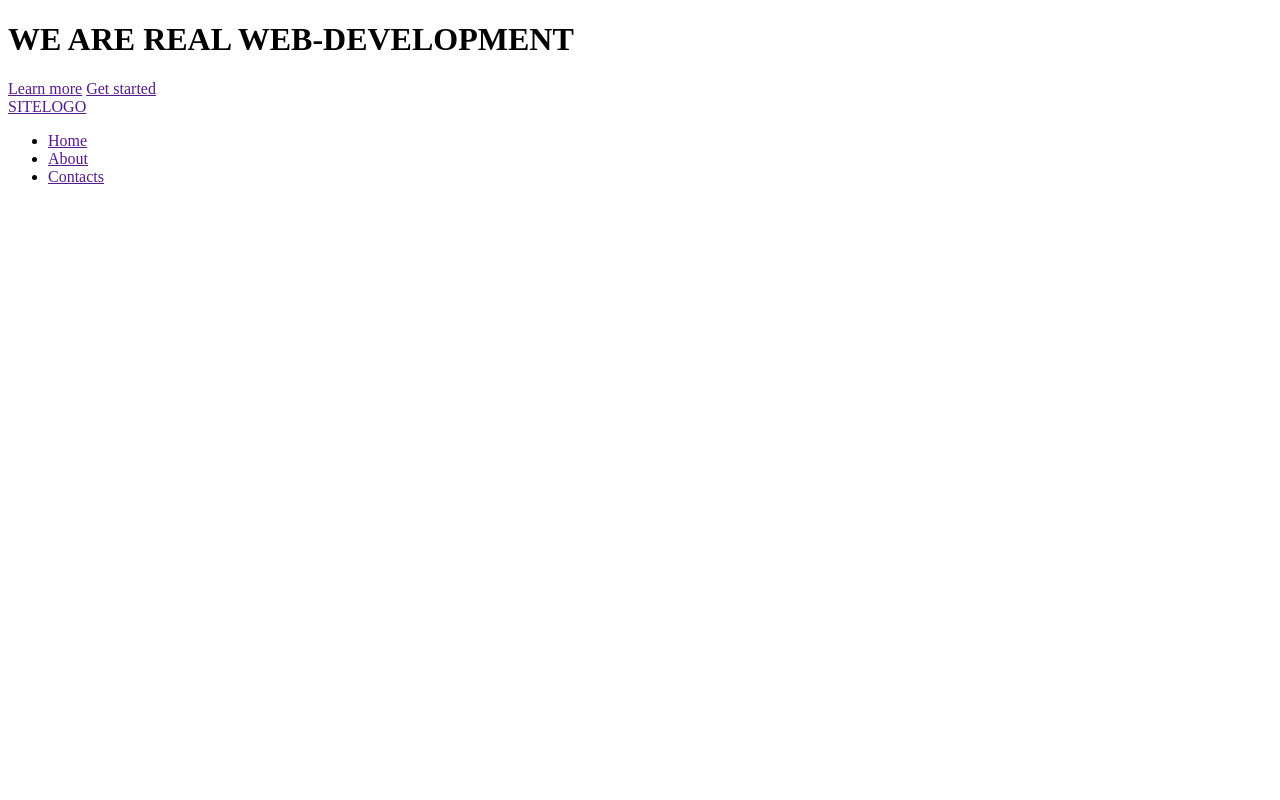
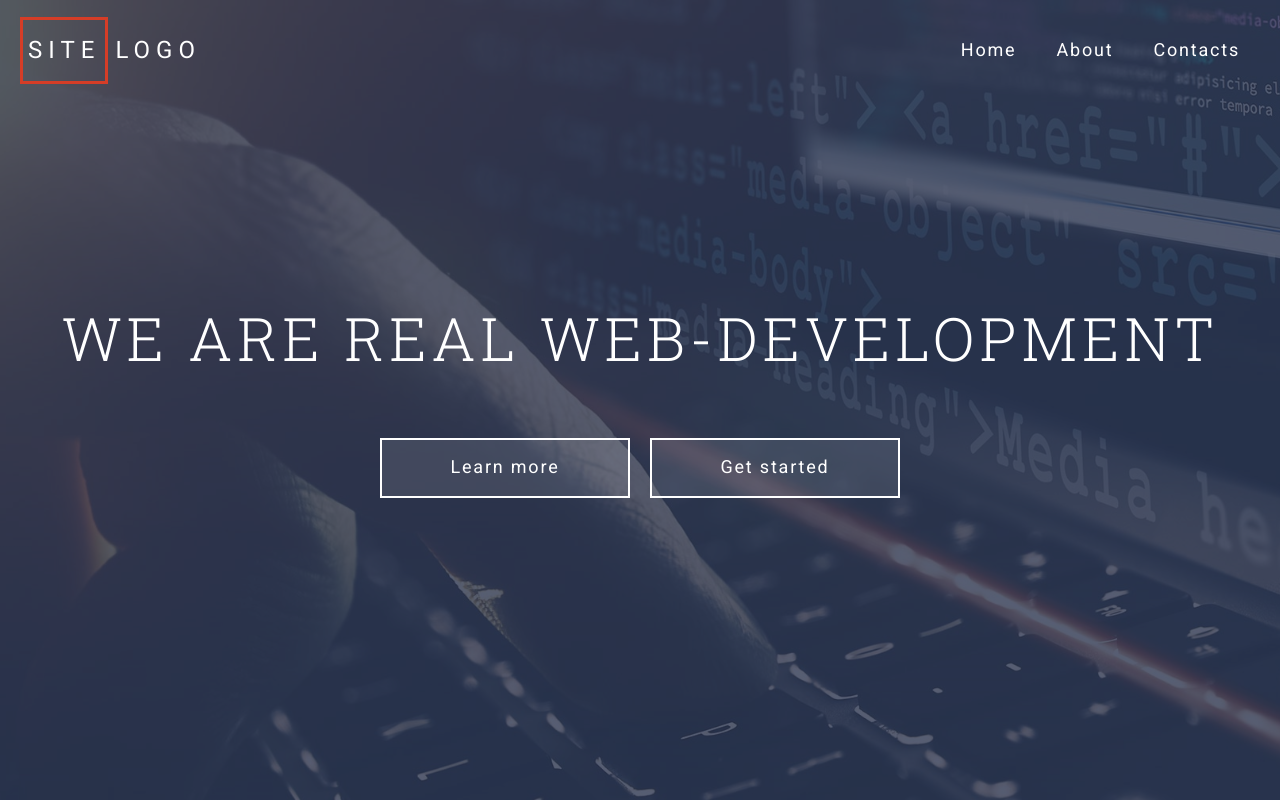
Before and after one commit to m1guelten/20220729_kursova, a website: page index.html in a window 1280 px wide. Drawn offline with Linux system fonts and the light colour scheme.

Commit message:
чорнове оформлення блока header

```diff
--- a/assets/scss/common/_classes.scss
+++ b/assets/scss/common/_classes.scss
@@ -0,0 +1,21 @@
+.btn {
+  display: flex;
+  align-items: center;
+  justify-content: center;
+
+  min-width: 250px;
+  height: 60px;
+  padding: 0.5em 1em;
+
+  transition: background-color 0.5s;
+  letter-spacing: 0.1em;
+
+  border: 2px solid $color-light;
+  background-color: rgba($color-light, 0.1);
+
+  font-size: 18px;
+  &:hover,
+  &:focus {
+    background-color: $color-accent;
+  }
+}
--- a/assets/scss/common/_typography.scss
+++ b/assets/scss/common/_typography.scss
@@ -0,0 +1,30 @@
+*,
+*::after,
+*::before {
+  box-sizing: border-box;
+}
+
+html {
+  font-family: $font-main;
+  font-size: $font-size;
+}
+
+body {
+  color: $color-primary;
+  background-color: $color-light;
+}
+
+h1 {
+  text-align: center;
+  letter-spacing: 0.08em;
+
+  font-family: $font-header;
+  font-size: 3.75rem;
+  font-weight: 300;
+}
+
+a {
+  text-decoration: none;
+
+  color: $color-light;
+}
--- a/assets/scss/components/header/_header-content.scss
+++ b/assets/scss/components/header/_header-content.scss
@@ -0,0 +1,19 @@
+.header-content {
+  position: relative;
+  z-index: 1;
+  top: 0;
+  &__container {
+    @extend %container;
+  }
+  &__actions {
+    display: flex;
+    justify-content: center;
+
+    gap: $gap;
+  }
+  &__title {
+    margin: 0 0 66px;
+
+    text-align: center;
+  }
+}
--- a/assets/scss/components/header/_header-logo.scss
+++ b/assets/scss/components/header/_header-logo.scss
@@ -0,0 +1,17 @@
+.header-logo {
+  letter-spacing: 0.25em;
+
+  font-size: 24px;
+  &__link {
+    width: 80px;
+    height: 60px;
+  }
+  &__accent {
+    display: inline-block;
+
+    margin-right: 7px;
+    padding: 17px 5px 17px 5px;
+
+    border: 3px solid #d53d27;
+  }
+}
--- a/assets/scss/components/header/_header-menu.scss
+++ b/assets/scss/components/header/_header-menu.scss
@@ -0,0 +1,14 @@
+.header-menu {
+  position: absolute;
+  z-index: 2;
+  top: 0;
+  right: 0;
+  left: 0;
+  &__container {
+    display: flex;
+    align-items: center;
+
+    @extend %container;
+    gap: $gap;
+  }
+}
--- a/assets/scss/components/header/_header-navbar.scss
+++ b/assets/scss/components/header/_header-navbar.scss
@@ -0,0 +1,32 @@
+.header-navbar {
+  flex-grow: 1;
+  &__btn {
+    display: none;
+  }
+  &__list {
+    display: grid;
+    justify-content: end;
+
+    grid-template-columns: repeat(auto-fit, minmax(50px, max-content));
+    // display: flex;
+    // justify-content: flex-end;
+    @include unlist;
+  }
+  &__item {
+    margin: $gap $gap-sm;
+  }
+  &__link {
+    display: block;
+
+    padding: $gap $gap-sm;
+
+    transition: color 0.5s;
+    letter-spacing: 0.1em;
+
+    font-size: 18px;
+    &:hover,
+    &:focus {
+      color: #d66926;
+    }
+  }
+}
--- a/assets/scss/components/header/_header-overlay.scss
+++ b/assets/scss/components/header/_header-overlay.scss
@@ -0,0 +1,8 @@
+.header-overlay {
+  position: absolute;
+
+  opacity: 0.8;
+  background-color: $color-primary;
+
+  inset: 0;
+}
--- a/assets/scss/components/header/_header.scss
+++ b/assets/scss/components/header/_header.scss
@@ -0,0 +1,13 @@
+.header {
+  position: relative;
+
+  display: grid;
+  align-content: center;
+
+  min-height: 100vh;
+  padding: 150px 0;
+
+  color: $color-light;
+  background-color: $color-primary;
+  background-image: url(../img/img-header.png);
+}
--- a/assets/scss/mixins/_extends.scss
+++ b/assets/scss/mixins/_extends.scss
@@ -0,0 +1,6 @@
+%container {
+  max-width: $ul;
+  margin: 0 auto;
+  padding-right: $gap;
+  padding-left: $gap;
+}
--- a/assets/scss/mixins/_mixins-media.scss
+++ b/assets/scss/mixins/_mixins-media.scss
@@ -1,4 +1,4 @@
-@use "../presets" as *;
+//@use "../presets" as *;
 
 $diff: 0.2px;
 
--- a/assets/scss/mixins/_mixins.scss
+++ b/assets/scss/mixins/_mixins.scss
@@ -1,4 +1,4 @@
-@use "../presets" as *;
+//@use "../presets" as *;
 
 @mixin text-shortener {
   display: block;
@@ -40,7 +40,7 @@
   list-style: none;
 }
 
-@mixin abs-position ($top: 0, $right: 0, $bottom: 0, $left: 0) {
+@mixin abs-position($top: 0, $right: 0, $bottom: 0, $left: 0) {
   position: absolute;
   top: $top;
   right: $right;
@@ -51,3 +51,12 @@
 @mixin box-shadow {
   box-shadow: -3px 3px 20px -10px darken($color-gray-dark, 40%);
 }
+
+@mixin container {
+  position: absolute;
+
+  opacity: 0.8;
+  background-color: $color-primary;
+
+  inset: 0;
+}
--- a/assets/scss/presets/_variables.scss
+++ b/assets/scss/presets/_variables.scss
@@ -1,15 +1,12 @@
 @use "sass:math";
-
 $font-header: "Roboto Slab", serif;
 $font-main: "Roboto", sans-serif;
 $font-size: 16px;
-
 $ul: 1340px;
 $xl: 1200px;
 $lg: 992px;
 $md: 768px;
 $sm: 576px;
-
 $gap: 20px;
 $gap-sm: math.div($gap, 2);
 $gap-lg: $gap * 1.5;
--- a/assets/scss/style.scss
+++ b/assets/scss/style.scss
@@ -1,18 +1,38 @@
-@use "../../libs/normalize.css/normalize";
+@import "../../libs/normalize.css/normalize";
 
-@use "common/typography";
-@use "common/classes";
+@import "presets/skin";
+@import "presets/variables";
 
-@use "components/header/header";
-@use "components/header/header-overlay";
-@use "components/header/header-menu";
-@use "components/header/header-logo";
-@use "components/header/header-navbar";
-@use "components/header/header-content";
-@use "components/sections/skills/skills";
-@use "components/sections/skills/skill-item";
-@use "components/sections/section-about";
-@use "components/sections/section-form";
-@use "components/sections/section-posts";
+@import "mixins/mixins";
+@import "mixins/mixins-media";
+@import "mixins/extends";
 
-@use "components/footer/footer";
+@import "common/classes";
+@import "common/typography";
+
+@import "components/header/header";
+
+@import "components/header/header-content";
+@import "components/header/header-menu";
+@import "components/header/header-overlay";
+@import "components/header/header-navbar";
+
+@import "components/header/header-logo";
+//@use "../../libs/normalize.css/normalize";
+
+// @use "common/typography";
+// @use "common/classes";
+
+// @use "components/header/header";
+// @use "components/header/header-overlay";
+// @use "components/header/header-menu";
+// @use "components/header/header-logo";
+// @use "components/header/header-navbar";
+// @use "components/header/header-content";
+// @use "components/sections/skills/skills";
+// @use "components/sections/skills/skill-item";
+// @use "components/sections/section-about";
+// @use "components/sections/section-form";
+// @use "components/sections/section-posts";
+
+// @use "components/footer/footer";
```
Also changed, not shown: assets/css/style.css.
